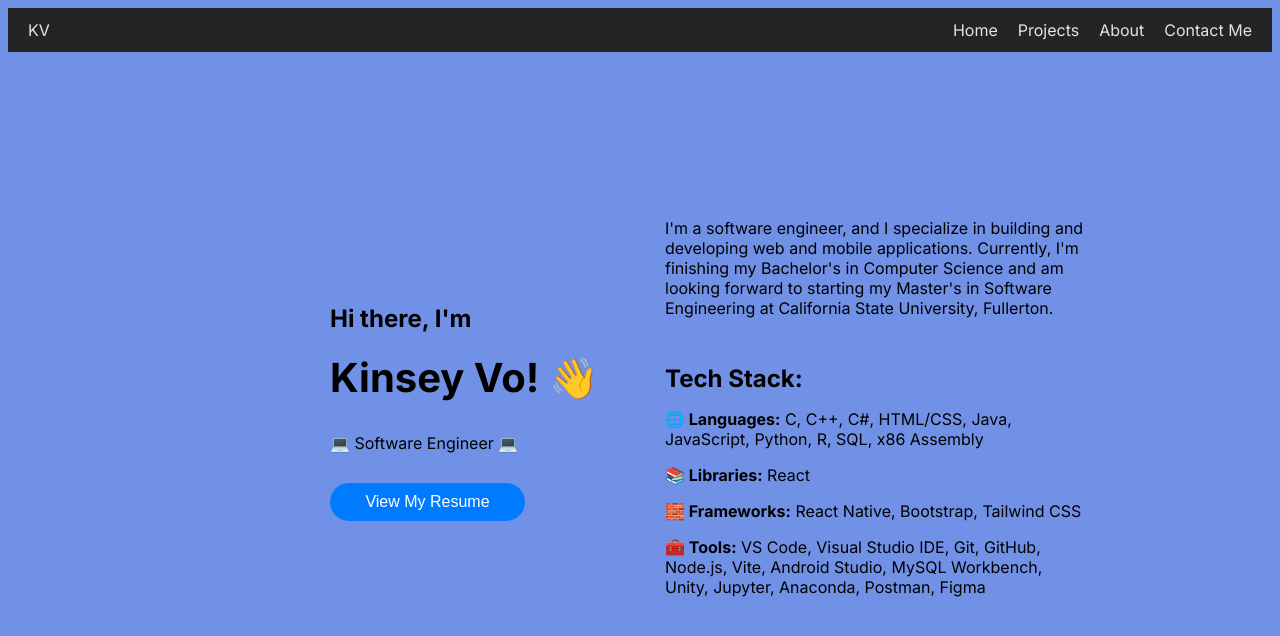
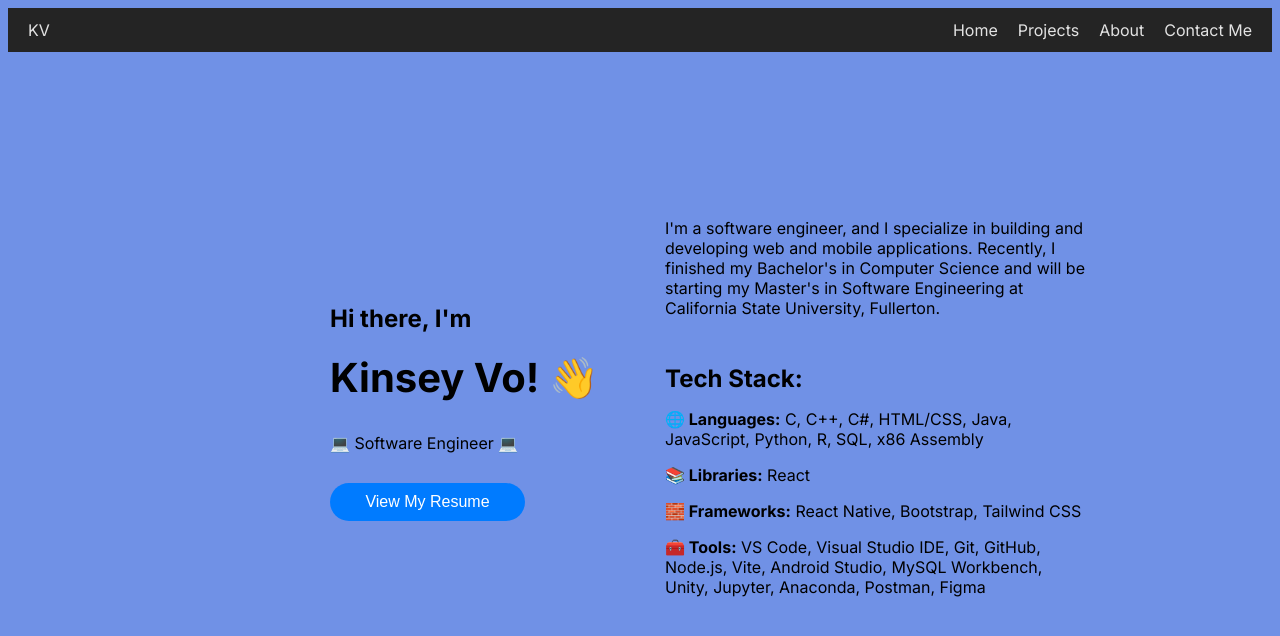
Before and after one commit to kinseyvo/CPSC-349-Project-2, a React (Vite) app in the folder Project2/: page / in a window 1280 px wide. Shown: the top 636 px of the page. Built offline with nearby package versions, Linux system fonts and the light colour scheme.

Commit message:
updated bio

```diff
--- a/Project2/src/Components/Home.jsx
+++ b/Project2/src/Components/Home.jsx
@@ -27,7 +27,7 @@ export default function Home() {
                     </div>
                 </div>
                 <div className={`${style.right} ${isLoading ? style.slideInRight : ""}`}>
-                    <p>I'm a software engineer, and I specialize in building and developing web and mobile applications. Currently, I'm finishing my Bachelor's in Computer Science and am looking forward to starting my Master's in Software Engineering at California State University, Fullerton.</p>
+                    <p>I'm a software engineer, and I specialize in building and developing web and mobile applications. Recently, I finished my Bachelor's in Computer Science and will be starting my Master's in Software Engineering at California State University, Fullerton.</p>
                     <div className={style.techStack}>
                         <h2>Tech Stack:</h2>
                         <p><span className={style.bold}>🌐 Languages:</span> C, C++, C#, HTML/CSS, Java, JavaScript, Python, R, SQL, x86 Assembly</p>
```
Also changed, not shown: 1 other file (tests, documents, lock files or other folders).
